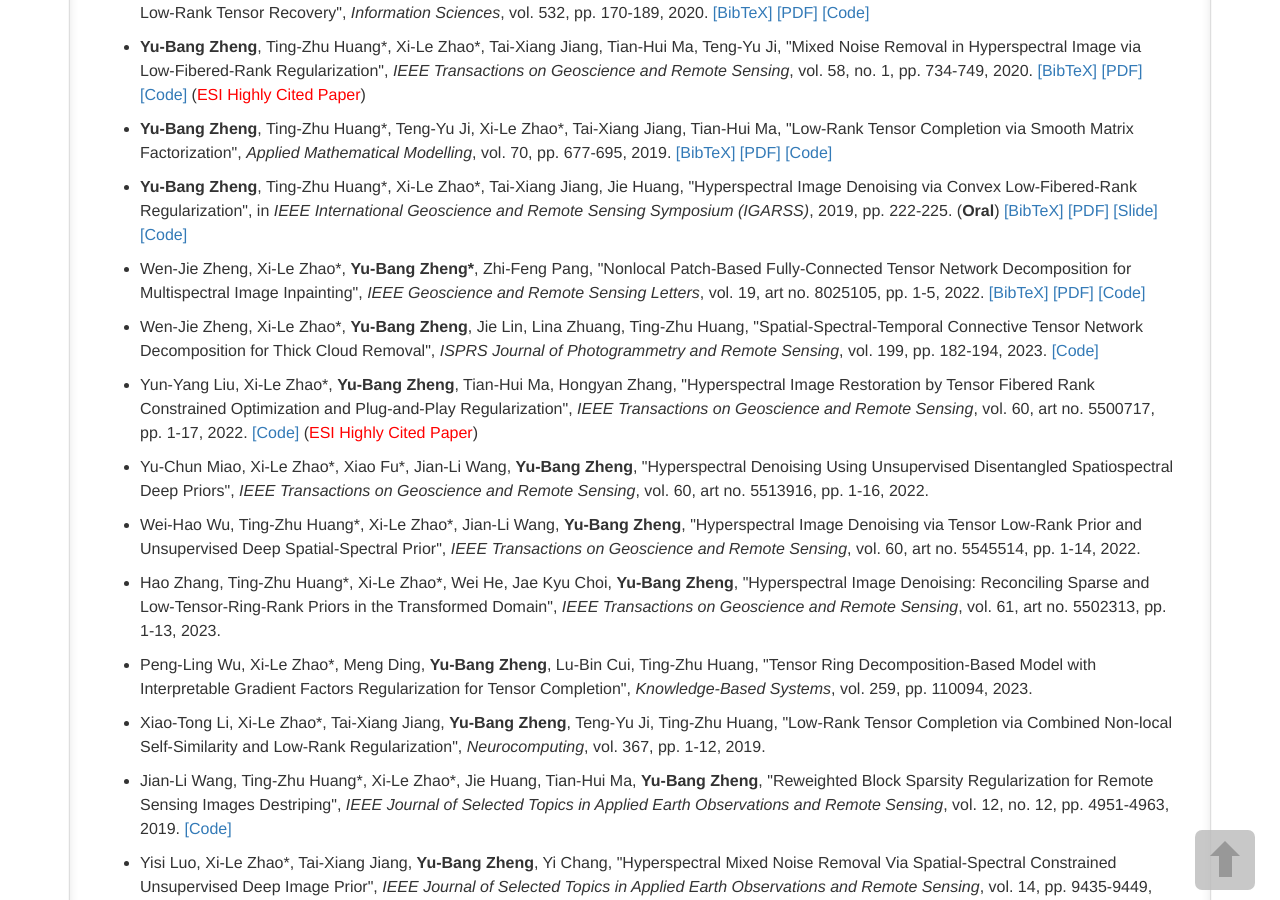
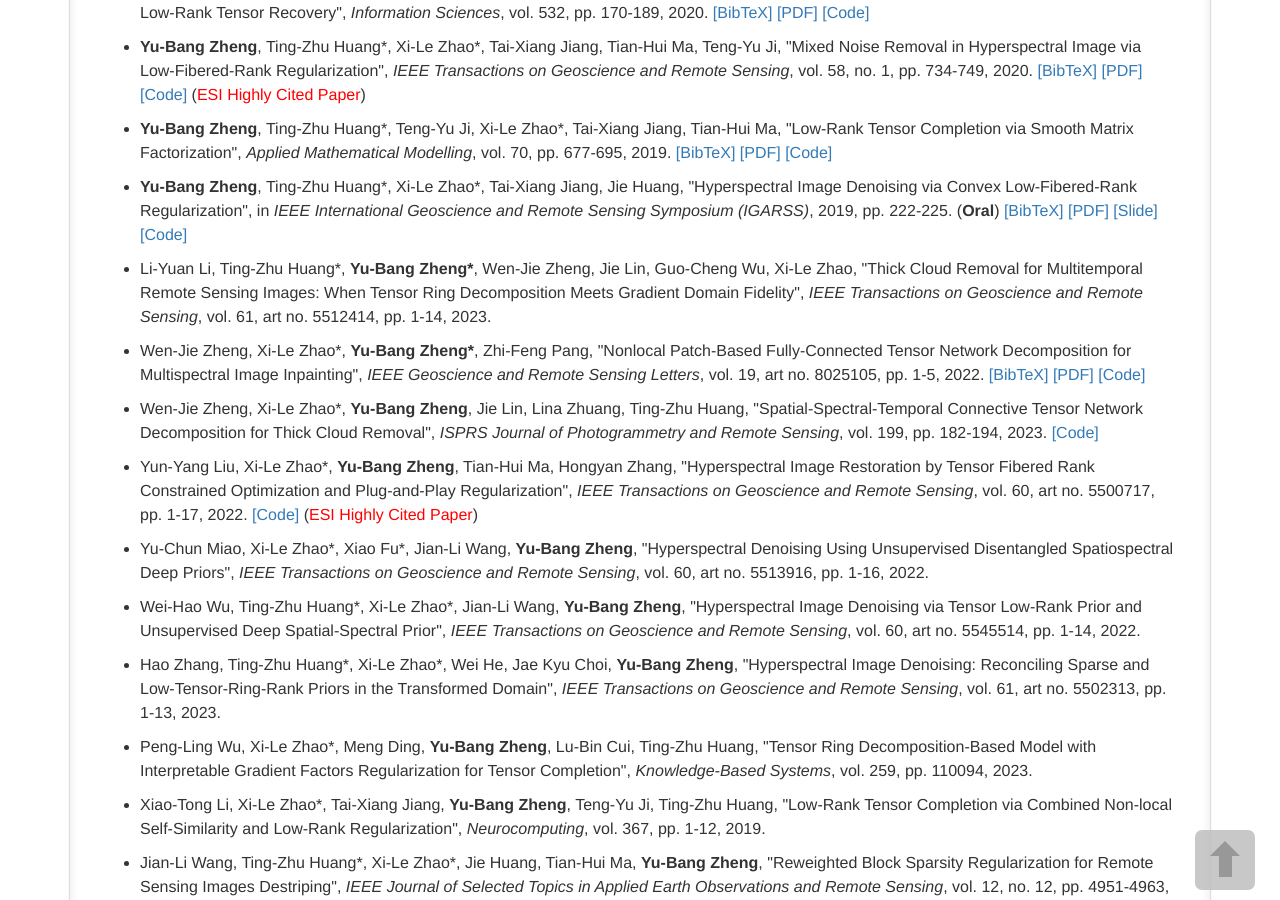
Before and after one commit to YuBangZheng/yubangzheng.github.io, a Jekyll site: the page built from pages/1_homepage.md, in a window 1280 px wide and 900 px high, scrolled down 1149 px. Built offline with Jekyll 4.4.1, drawn with Linux system fonts in a browser that asks for light colours; a script that is not in the unit is left out; comment, search, counter and statistics services are not loaded.

Commit message:
Update 1_homepage.md

```diff
--- a/pages/1_homepage.md
+++ b/pages/1_homepage.md
@@ -193,6 +193,7 @@ function toggleBibtex(articleid) {
 </pre>
 </div>
 
+* Li-Yuan Li, Ting-Zhu Huang\*, **Yu-Bang Zheng\***, Wen-Jie Zheng, Jie Lin, Guo-Cheng Wu, Xi-Le Zhao, \"Thick Cloud Removal for Multitemporal Remote Sensing Images: When Tensor Ring Decomposition Meets Gradient Domain Fidelity\", _IEEE Transactions on Geoscience and Remote Sensing_, vol. 61, art no. 5512414, pp. 1-14, 2023.
 
 * Wen-Jie Zheng, Xi-Le Zhao\*, **Yu-Bang Zheng\***, Zhi-Feng Pang, \"Nonlocal Patch-Based Fully-Connected Tensor Network Decomposition for Multispectral Image Inpainting\", _IEEE Geoscience and Remote Sensing Letters_, vol. 19, art no. 8025105, pp. 1-5, 2022. <a href="javascript:toggleBibtex('GRSL2021_NLFCTN')" class="textlink">[BibTeX]</a> [[PDF]](https://ieeexplore.ieee.org/document/9598921) [[Code]](https://yubangzheng.github.io/codes/code_NLFCTN.zip)
 
```
